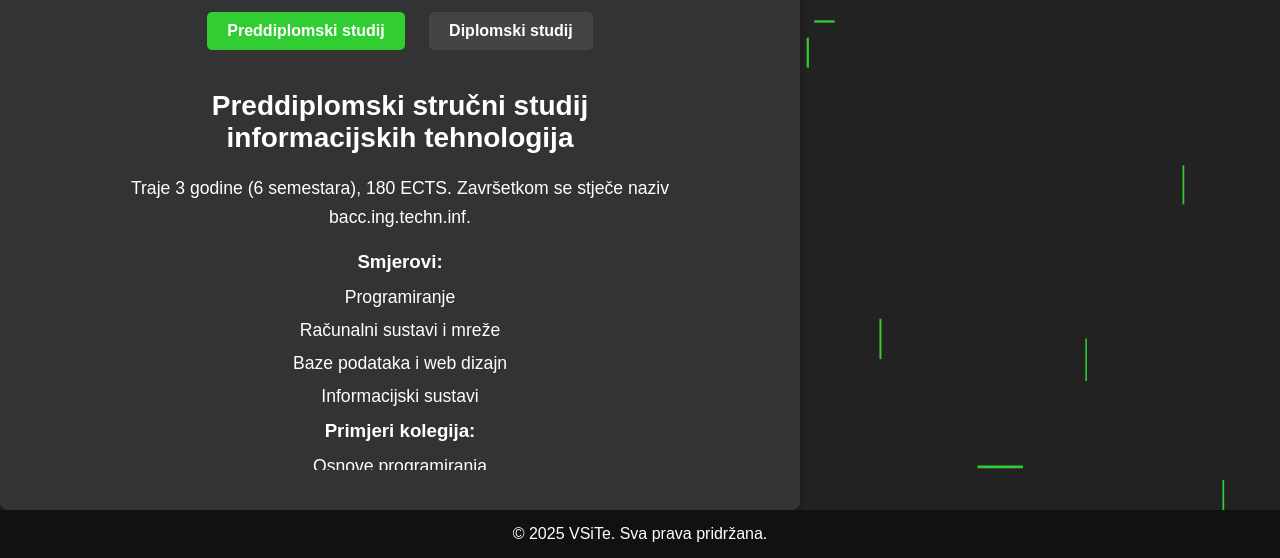
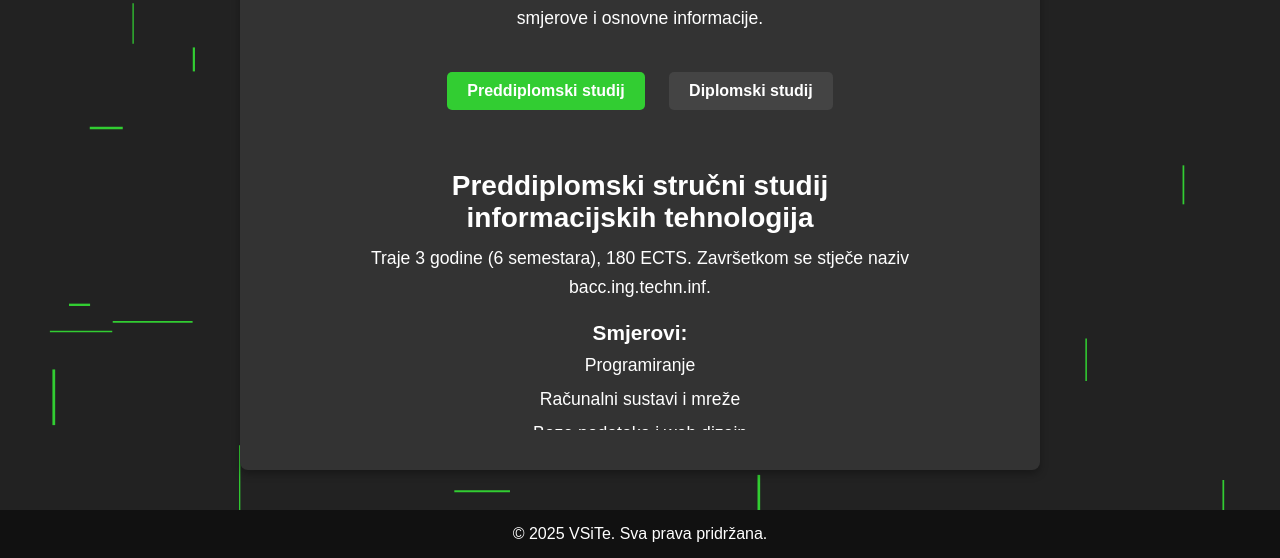
Before and after one commit to stole25/OWS-projekt, a plain HTML site: page studiji.html in a window 1280 px wide. Shown: the part 245-803 px from the top of the page. Drawn offline with Linux system fonts and the light colour scheme.

Commit message:
popravljen studij

```diff
--- a/script.js
+++ b/script.js
@@ -6,9 +6,11 @@ function resizeCanvas() {
   canvas.height = window.innerHeight;
 }
 
-// Animirane linije
+// Klasa za animirane linije
 class Line {
-  constructor() { this.reset(); }
+  constructor() {
+    this.reset();
+  }
   reset() {
     this.x = Math.random() * canvas.width;
     this.y = Math.random() * canvas.height;
@@ -21,14 +23,19 @@ class Line {
   update() {
     this.x += Math.cos(this.angle) * this.speed;
     this.y += Math.sin(this.angle) * this.speed;
-    if (this.x < 0 || this.x > canvas.width || this.y < 0 || this.y > canvas.height) this.reset();
+    if (this.x < 0 || this.x > canvas.width || this.y < 0 || this.y > canvas.height) {
+      this.reset();
+    }
   }
   draw(ctx) {
     ctx.strokeStyle = "#32CD32";
     ctx.lineWidth = this.thickness;
     ctx.beginPath();
     ctx.moveTo(this.x, this.y);
-    ctx.lineTo(this.x + Math.cos(this.angle) * this.length, this.y + Math.sin(this.angle) * this.length);
+    ctx.lineTo(
+      this.x + Math.cos(this.angle) * this.length,
+      this.y + Math.sin(this.angle) * this.length
+    );
     ctx.stroke();
   }
 }
@@ -39,7 +46,9 @@ let lines = [];
 
 function initLines() {
   lines = [];
-  for (let i = 0; i < 50; i++) lines.push(new Line());
+  for (let i = 0; i < 50; i++) {
+    lines.push(new Line());
+  }
 }
 
 function animateLines() {
@@ -69,7 +78,7 @@ if (hamburger && navLinks) {
   });
 }
 
-// STUDIJI – prikaz sadržaja na klik
+// STUDIJI – prikaz direktno u .content-box
 const preddiplomskiBtn = document.getElementById("preddiplomski-btn");
 const diplomskiBtn = document.getElementById("diplomski-btn");
 const studyContent = document.getElementById("study-content");
@@ -93,6 +102,7 @@ if (preddiplomskiBtn && diplomskiBtn && studyContent) {
       <li>Uvod u mreže</li>
     </ul>
   `;
+
   const diplomskiHTML = `
     <h2>Stručni diplomski studij informacijskih tehnologija</h2>
     <p>Traje 2 godine (4 semestra), 120 ECTS. Završetkom se stječe naziv mag.ing.inf.tech.</p>
@@ -110,6 +120,8 @@ if (preddiplomskiBtn && diplomskiBtn && studyContent) {
       <li>Diplomski rad</li>
     </ul>
   `;
+
+  // Default - učitaj preddiplomski
   studyContent.innerHTML = preddipHTML;
 
   preddiplomskiBtn.addEventListener("click", () => {
@@ -125,7 +137,7 @@ if (preddiplomskiBtn && diplomskiBtn && studyContent) {
   });
 }
 
-// PREDMETI – klik otvara detalje s animacijom
+// PREDMETI – klik za prikaz detalja
 document.querySelectorAll('#predmeti ul li').forEach(li => {
   li.style.cursor = 'pointer';
   li.addEventListener('click', () => {
--- a/studiji.html
+++ b/studiji.html
@@ -25,8 +25,7 @@
       </ul>
     </nav>
 
-    <main>
-      <div class="content-box">
+    <main class="content-box">
         <h1>Studiji na VSITE-u</h1>
         <p>VSITE nudi preddiplomski i diplomski stručni studij informacijskih tehnologija prilagođen suvremenim tržišnim potrebama. U nastavku možete odabrati studij i pregledati njegove smjerove i osnovne informacije.</p>
 
@@ -38,7 +37,6 @@
         <div id="study-content" class="study-details">
           <!-- JS ubacuje sadržaj ovdje -->
         </div>
-      </div>
     </main>
 
     <footer>
--- a/style.css
+++ b/style.css
@@ -27,7 +27,6 @@ body {
   display: flex;
   justify-content: center;
   align-items: center;
-  padding: 20px;
 }
 
 #tech-animation {
@@ -148,9 +147,14 @@ header {
   border-radius: 8px;
   color: #fff;
   box-shadow: 0 4px 8px rgba(0, 0, 0, 0.3);
+  align-self: center;
   text-align: center;
   max-width: 800px;
   width: 100%;
+  display: flex;
+  flex-direction: column;
+  align-items: center;
+  margin: 40px 20px;
 }
 
 /* Unutar content-boxa */
@@ -160,8 +164,14 @@ header {
 }
 
 .content-box h2 {
-  margin-bottom: 20px;
+  margin-top: 20px;
+  margin-bottom: 10px;
   font-size: 1.75rem;
+}
+
+.content-box h3 {
+  margin-top: 20px;
+  font-size: 1.3rem;
 }
 
 .content-box p,
@@ -171,7 +181,7 @@ header {
   margin-bottom: 20px;
 }
 
-/* Studiji sekcija */
+/* Studiji gumbi */
 .study-buttons {
   margin: 20px 0;
   text-align: center;
@@ -198,28 +208,24 @@ header {
   background-color: #32CD32;
 }
 
-.study-details {
+/* STUDIJI - content scrollable i centriran */
+#study-content {
   max-height: 300px;
   overflow-y: auto;
   padding: 20px;
-  margin: 20px auto 0 auto;
-  background-color: #333;
-  border-radius: 10px;
-  color: #fff;
-  animation: fadeIn 0.3s ease-in;
-  text-align: center;
   width: 100%;
   max-width: 600px;
+  text-align: center;
+  margin: 0 auto;
 }
 
-.study-details ul {
+#study-content ul {
   list-style: none;
-  padding: 0;
-  margin: 10px 0;
+  padding-left: 0;
 }
 
-.study-details li {
-  margin: 5px 0;
+#study-content li {
+  margin: 6px 0;
 }
 
 /* Forma - kontakt */
@@ -267,6 +273,11 @@ header {
 }
 
 /* Predmeti hover i klik efekt */
+#predmeti ul {
+  list-style: none;
+  padding-left: 0;
+}
+
 #predmeti ul li {
   transition: color 0.3s ease;
 }
@@ -276,6 +287,7 @@ header {
   cursor: pointer;
 }
 
+/* Detalji predmeta */
 .details {
   animation: fadeIn 0.4s ease-in-out;
   background-color: #333;
@@ -304,24 +316,3 @@ footer {
   text-align: center;
   padding: 15px;
 }
-
-/* STUDIJI – content centriran i scrollable */
-.study-details {
-  max-height: 400px;
-  overflow-y: auto;
-  margin: 0 auto;
-  padding: 20px;
-  background-color: #333;
-  border-radius: 10px;
-  color: #fff;
-  animation: fadeIn 0.3s ease-in;
-  text-align: center;
-  width: 90%;
-  max-width: 600px;
-}
-
-/* PREDMETI – ukloni točkice */
-#predmeti ul {
-  list-style: none;
-  padding-left: 0;
-}
```
